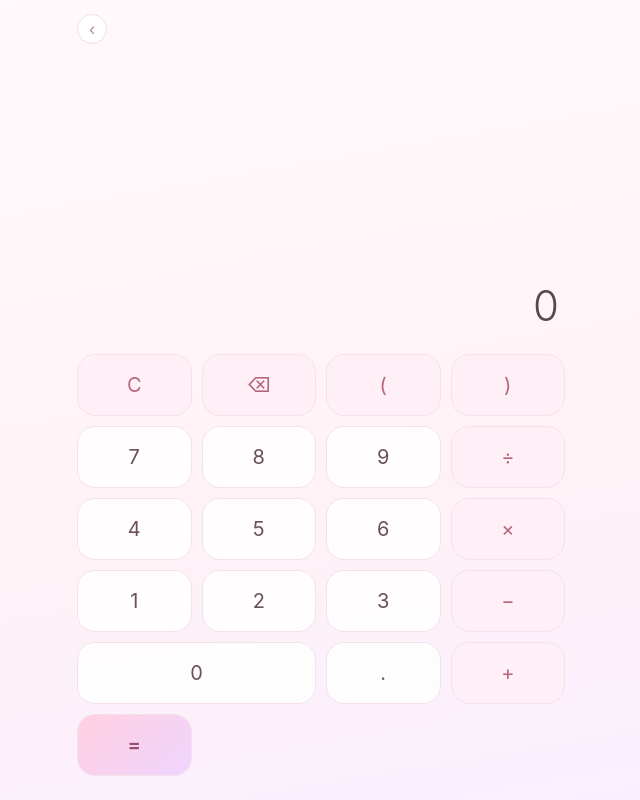
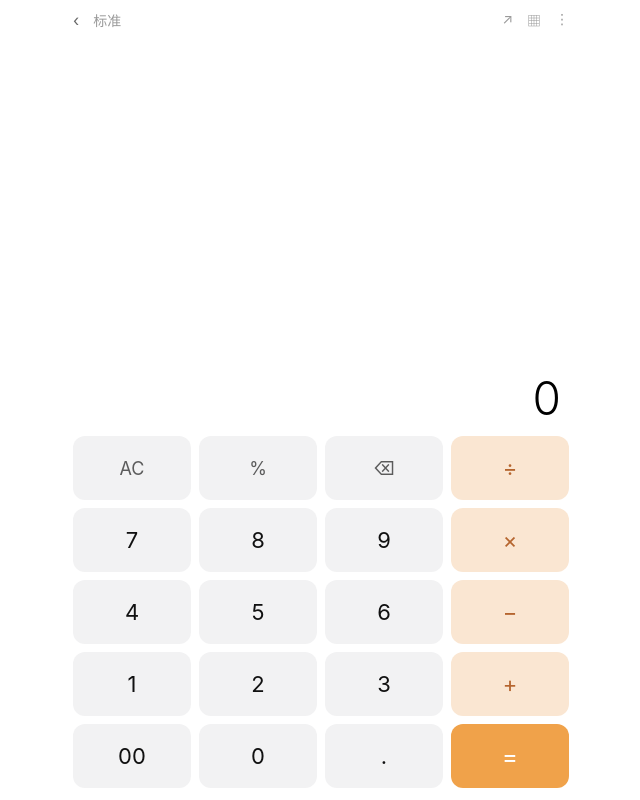
Before and after one commit to xixi127318/diary, a plain HTML site: page calc.html in a window 1280 px wide. Shown: the whole page, without its empty margins (319-959 px from the left). Drawn offline with Linux system fonts and the light colour scheme.

Commit message:
计算机照你给的排法重做

```diff
--- a/calc.html
+++ b/calc.html
@@ -1,33 +1,32 @@
 <!DOCTYPE html><html lang="zh-CN"><head><meta charset="UTF-8">
 <meta name="viewport" content="width=device-width,initial-scale=1,maximum-scale=1,user-scalable=no">
-<title>渡晞 · 计算机</title><meta name="theme-color" content="#fff6fa">
+<title>渡晞 · 计算机</title><meta name="theme-color" content="#ffffff">
 <style>
 *{box-sizing:border-box;-webkit-tap-highlight-color:transparent}
-body{margin:0;min-height:100vh;font-family:-apple-system,sans-serif;color:#5a4550;
- background:linear-gradient(170deg,#fffafc,#fff2f7 60%,#f8efff)}
-.wrap{max-width:520px;margin:0 auto;padding:calc(14px + env(safe-area-inset-top)) 16px 24px;height:100vh;display:flex;flex-direction:column}
-.top{display:flex;align-items:center;gap:10px}
-.top a{width:30px;height:30px;border-radius:50%;background:#fff;border:1px solid #f2dde5;color:#b08a99;text-decoration:none;display:flex;align-items:center;justify-content:center}
-.screen{margin-top:auto;text-align:right;padding:0 6px 14px}
-.screen small{display:block;font-size:13px;color:#bca7b2;min-height:18px;word-break:break-all}
-.screen b{display:block;font-size:42px;font-weight:300;color:#5a4550;word-break:break-all;line-height:1.15}
-.pad{display:grid;grid-template-columns:repeat(4,1fr);gap:10px;margin-top:10px}
-.pad div{height:62px;border-radius:18px;background:rgba(255,255,255,.86);border:1px solid #f4e2eb;display:flex;align-items:center;justify-content:center;font-size:20px;color:#6a4f5c}
-.pad div:active{transform:scale(.96);background:#fff3f8}
-.pad div.op{color:#b5657f;background:rgba(255,240,246,.95)}
-.pad div.eq{background:linear-gradient(135deg,#ffd0e0,#f0d4ff);color:#9c4a68;font-weight:600}
-.pad div.zero{grid-column:span 2}
+body{margin:0;height:100vh;background:#fff;font-family:-apple-system,sans-serif;color:#000;overflow:hidden}
+.wrap{max-width:520px;margin:0 auto;padding:calc(10px + env(safe-area-inset-top)) 12px calc(12px + env(safe-area-inset-bottom));height:100vh;display:flex;flex-direction:column}
+.top{display:flex;align-items:center;gap:14px;font-size:14px;color:#9a9a9a}
+.top a{text-decoration:none;color:#666;font-size:16px}
+.top .r{margin-left:auto;display:flex;gap:14px;color:#9a9a9a}
+.out{flex:1;display:flex;flex-direction:column;justify-content:flex-end;align-items:flex-end;padding:10px 8px 12px}
+.out small{font-size:14px;color:#b0b0b0;min-height:20px;word-break:break-all}
+.out b{font-size:46px;font-weight:300;line-height:1.1;word-break:break-all;text-align:right}
+.pad{display:grid;grid-template-columns:repeat(4,1fr);gap:8px}
+.k{height:64px;border-radius:12px;background:#f2f2f3;display:flex;align-items:center;justify-content:center;font-size:22px;color:#111}
+.k:active{background:#e6e6e8}
+.k.fn{color:#5b5b5b;font-size:18px}
+.k.op{background:#fae6d2;color:#b5652f}
+.k.eq{background:#f0a24a;color:#fff;font-size:24px}
 </style></head><body>
 <div class="wrap">
-  <div class="top"><a href="index.html">‹</a></div>
-  <div class="screen"><small id="hist"></small><b id="out">0</b></div>
+  <div class="top"><a href="index.html">‹</a><span>标准</span><span class="r"><span>↗</span><span>▦</span><span>⋮</span></span></div>
+  <div class="out"><small id="hist"></small><b id="out">0</b></div>
   <div class="pad" id="pad">
-    <div class="op" data-k="C">C</div><div class="op" data-k="del">⌫</div><div class="op" data-k="(">(</div><div class="op" data-k=")">)</div>
-    <div data-k="7">7</div><div data-k="8">8</div><div data-k="9">9</div><div class="op" data-k="/">÷</div>
-    <div data-k="4">4</div><div data-k="5">5</div><div data-k="6">6</div><div class="op" data-k="*">×</div>
-    <div data-k="1">1</div><div data-k="2">2</div><div data-k="3">3</div><div class="op" data-k="-">−</div>
-    <div class="zero" data-k="0">0</div><div data-k=".">.</div><div class="op" data-k="+">+</div>
-    <div class="eq" data-k="=">=</div>
+    <div class="k fn" data-k="AC">AC</div><div class="k fn" data-k="%">%</div><div class="k fn" data-k="del">⌫</div><div class="k op" data-k="/">÷</div>
+    <div class="k" data-k="7">7</div><div class="k" data-k="8">8</div><div class="k" data-k="9">9</div><div class="k op" data-k="*">×</div>
+    <div class="k" data-k="4">4</div><div class="k" data-k="5">5</div><div class="k" data-k="6">6</div><div class="k op" data-k="-">−</div>
+    <div class="k" data-k="1">1</div><div class="k" data-k="2">2</div><div class="k" data-k="3">3</div><div class="k op" data-k="+">+</div>
+    <div class="k" data-k="00">00</div><div class="k" data-k="0">0</div><div class="k" data-k=".">.</div><div class="k eq" data-k="=">=</div>
   </div>
 </div>
 <script>
@@ -35,20 +34,22 @@ body{margin:0;min-height:100vh;font-family:-apple-system,sans-serif;color:#5a455
 var $=function(i){return document.getElementById(i);};
 var e='';
 function show(){$('out').textContent=e||'0';}
+function pct(){ if(!e)return; e=(e+'/100'); }
 function calc(){
-  var s=e.replace(/×/g,'*');
-  if(!/^[0-9+\-*/().% ]+$/.test(s))return '算不了';
-  try{var v=Function('return ('+s+')')();if(!isFinite(v))return '算不了';return String(Math.round(v*1e10)/1e10);}catch(err){return '算不了';}
+  var s=e;
+  if(!/^[0-9+\-*/().% ]+$/.test(s))return null;
+  try{var v=Function('return ('+s+')')();if(!isFinite(v))return null;return String(Math.round(v*1e10)/1e10);}catch(err){return null;}
 }
 $('pad').onclick=function(ev){
   var b=ev.target.closest('[data-k]');if(!b)return;
   var k=b.dataset.k;
-  if(k==='C'){e='';show();return;}
+  if(k==='AC'){e='';$('hist').textContent='';show();return;}
   if(k==='del'){e=e.slice(0,-1);show();return;}
+  if(k==='%'){pct();show();return;}
   if(k==='='){
     var r=calc();
-    $('hist').textContent=e+' =';
-    e=(r==='算不了')?'':r;show();return;
+    if(r===null){$('hist').textContent=e+' =';$('out').textContent='算不了';e='';return;}
+    $('hist').textContent=e+' =';e=r;show();return;
   }
   e+=k;show();
 };
```
